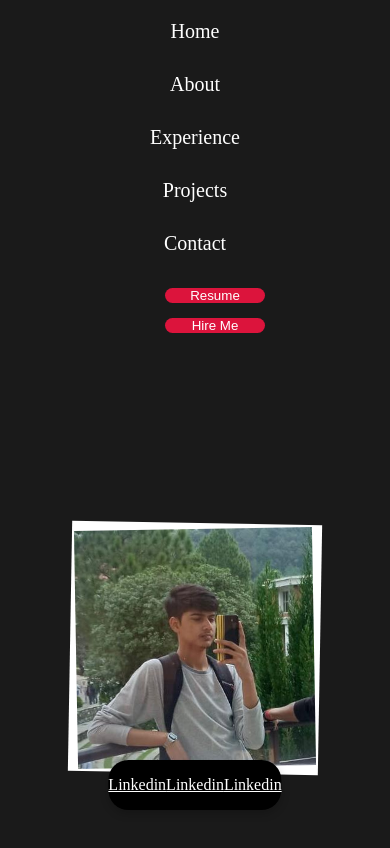
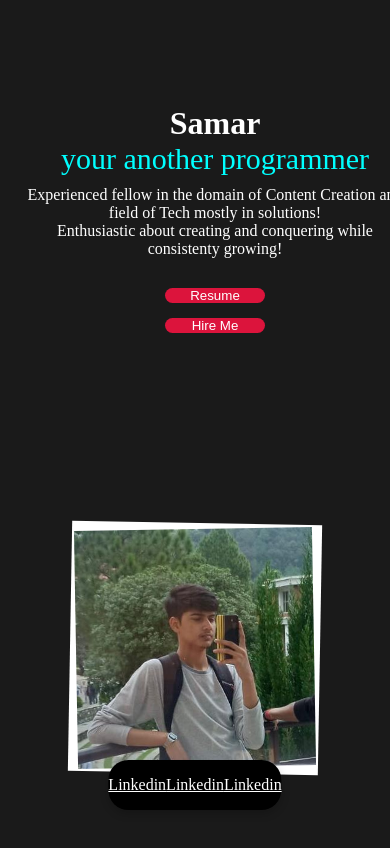
Before and after one commit to samaraliansari/CV, a plain HTML site: page index.html in a window 390 px wide. Shown: the top 848 px of the page. Drawn offline with Linux system fonts and the light colour scheme.

Commit message:
Removed nav on phones

```diff
--- a/src/style.css
+++ b/src/style.css
@@ -529,9 +529,7 @@ span{
 /* Phones (width up to 768px) */
 @media screen and (max-width: 768px) {
     .nav {
-        flex-direction: column;
-        height: auto;
-        padding: 10px 0;
+        display: none;
     }
 
     .nav ul {
```
